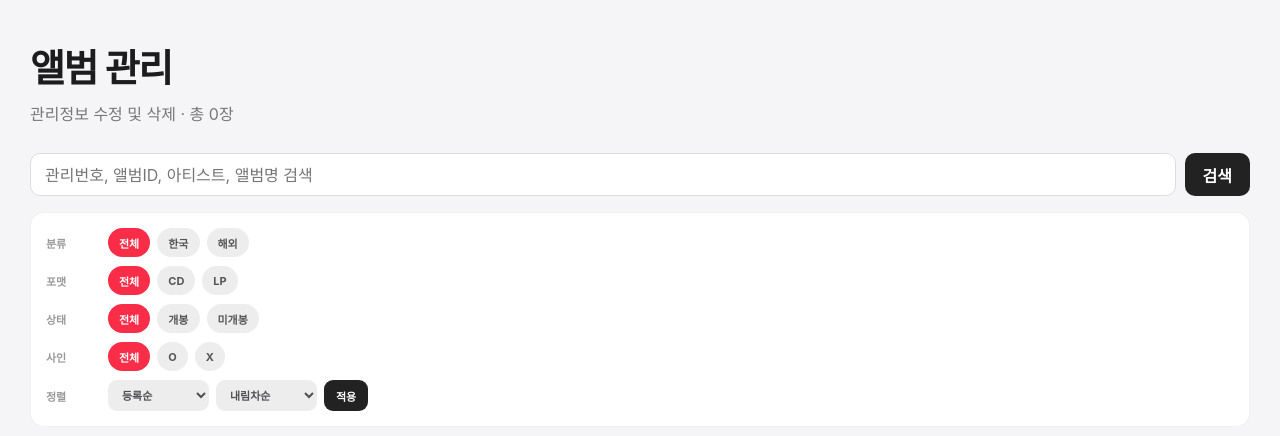
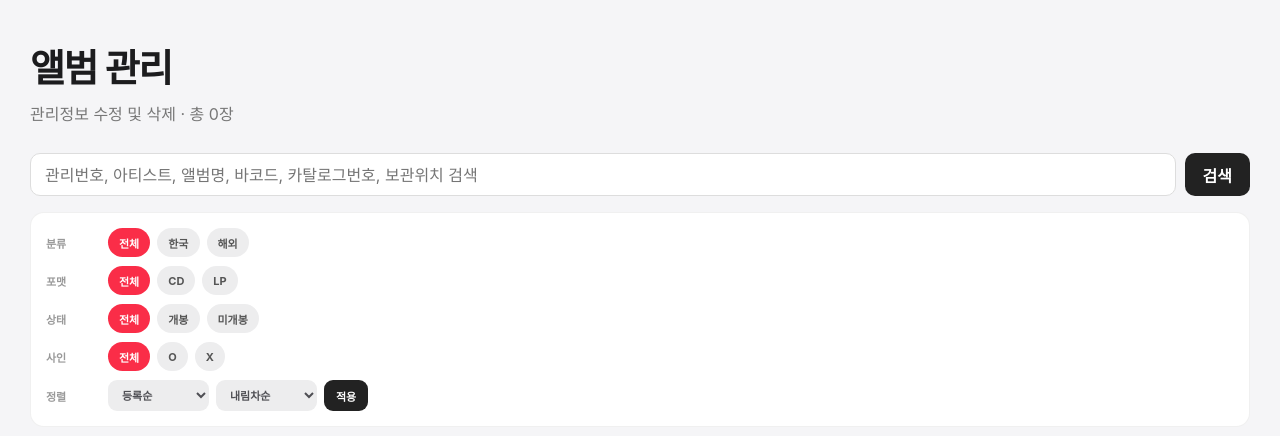
Before and after one commit to Siunaldonumber7/Album-Archive, a Flask app: page /manage in a window 1280 px wide. Shown: the part 68-504 px from the top of the page. Run offline with Flask 3, Linux system fonts and the light colour scheme; the visitor is signed in with stand-in values (Sample User, id 1); data that the repository does not hold is empty; some libraries are stand-ins or nearby versions.

Commit message:
Clarify expanded management search

```diff
--- a/templates/manage.html
+++ b/templates/manage.html
@@ -760,7 +760,7 @@ td {
 <input
     name="library_q"
     value="{{ library_q }}"
-    placeholder="관리번호, 앨범ID, 아티스트, 앨범명 검색"
+    placeholder="관리번호, 아티스트, 앨범명, 바코드, 카탈로그번호, 보관위치 검색"
 >
 
 
```
